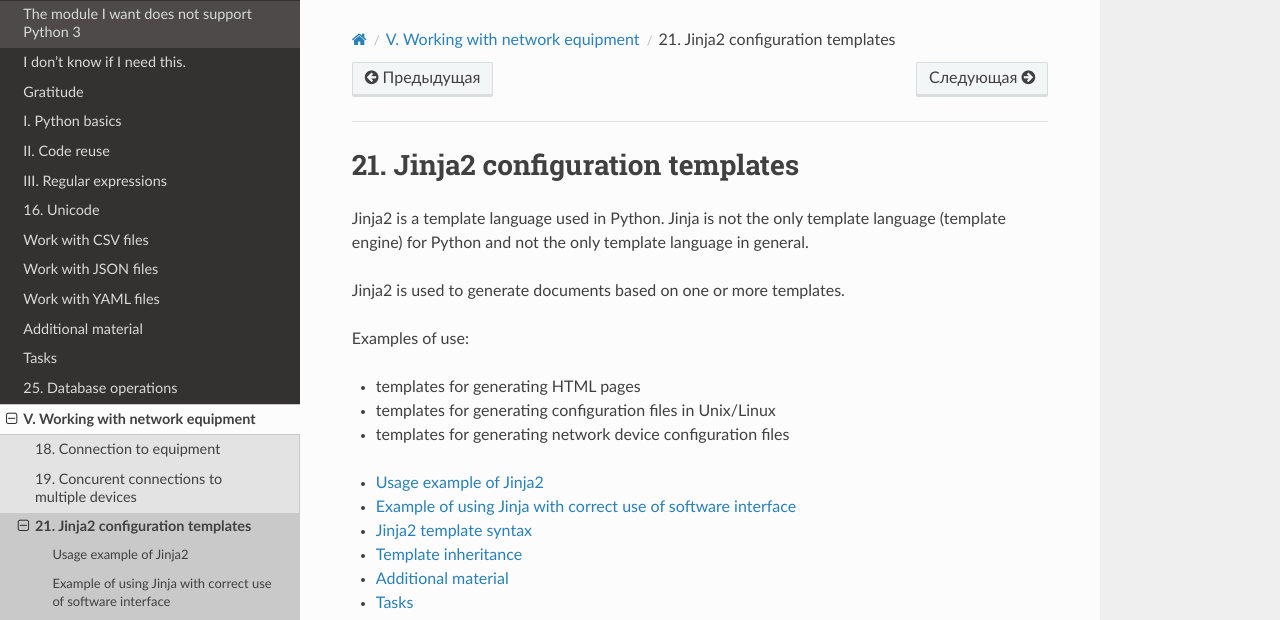
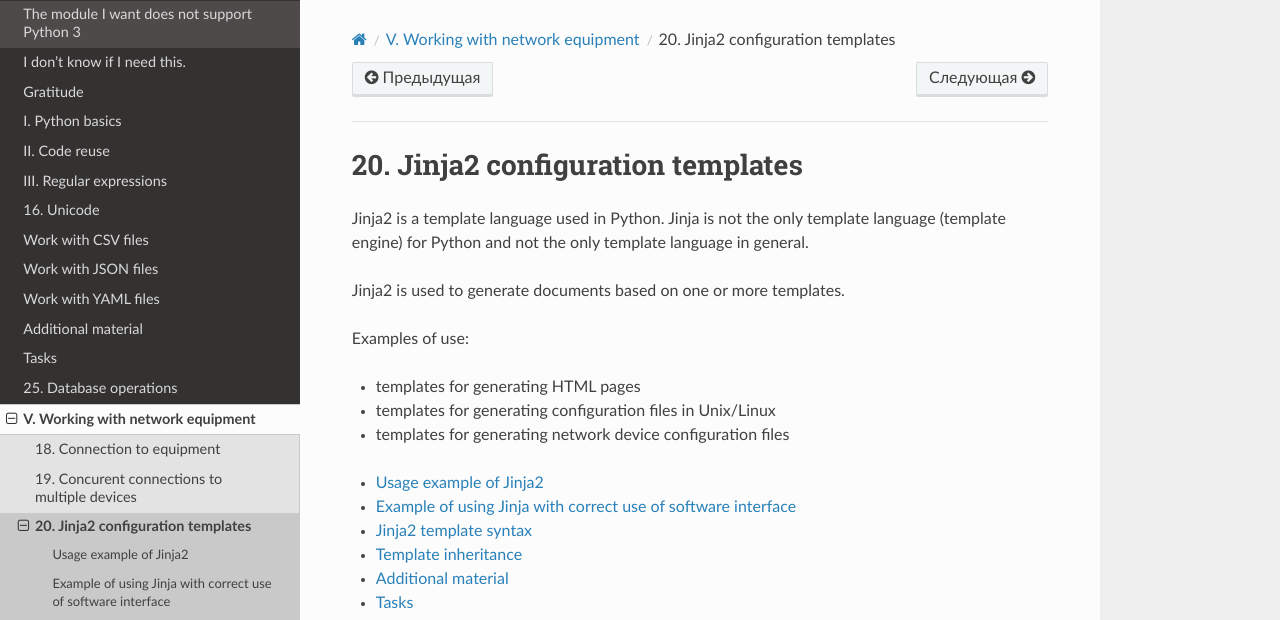
Before and after one commit to Aidar5/nattoeng, a Sphinx documentation site: the page built from docs/source/book/21_jinja2/index.rst, in a window 1280 px wide. Shown: the top 620 px of the page. Built offline with Sphinx 7.4.7 and the Read the Docs theme 2.0.0, drawn with Linux system fonts in a browser that asks for light colours; pages that are not in the unit, such as notebooks, are missing from menus.

Commit message:
Update index.rst

```diff
--- a/docs/source/book/21_jinja2/index.rst
+++ b/docs/source/book/21_jinja2/index.rst
@@ -4,7 +4,7 @@
 
 .. _jinja2_index:
 
-21. Jinja2 configuration templates
+20. Jinja2 configuration templates
 ============================
 
 Jinja2 is a template language used in Python. Jinja is not the only template language (template engine) for Python and not the only template language in general.
@@ -26,4 +26,4 @@ Examples of use:
    3_template_syntax
    4_template_inheritance
    further_reading
-   ../../exercises/21_exercises
+   ../../exercises/20_exercises
```
